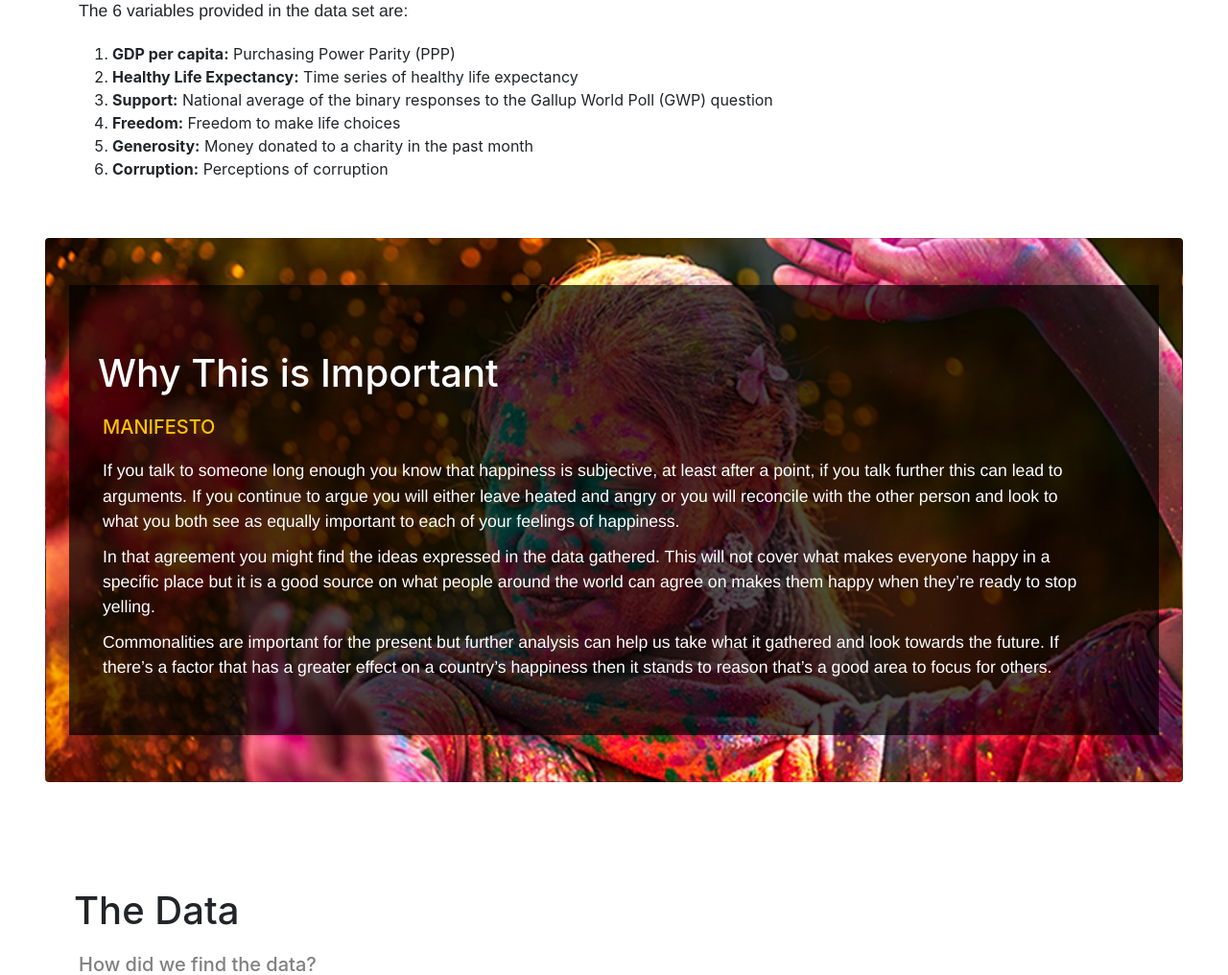
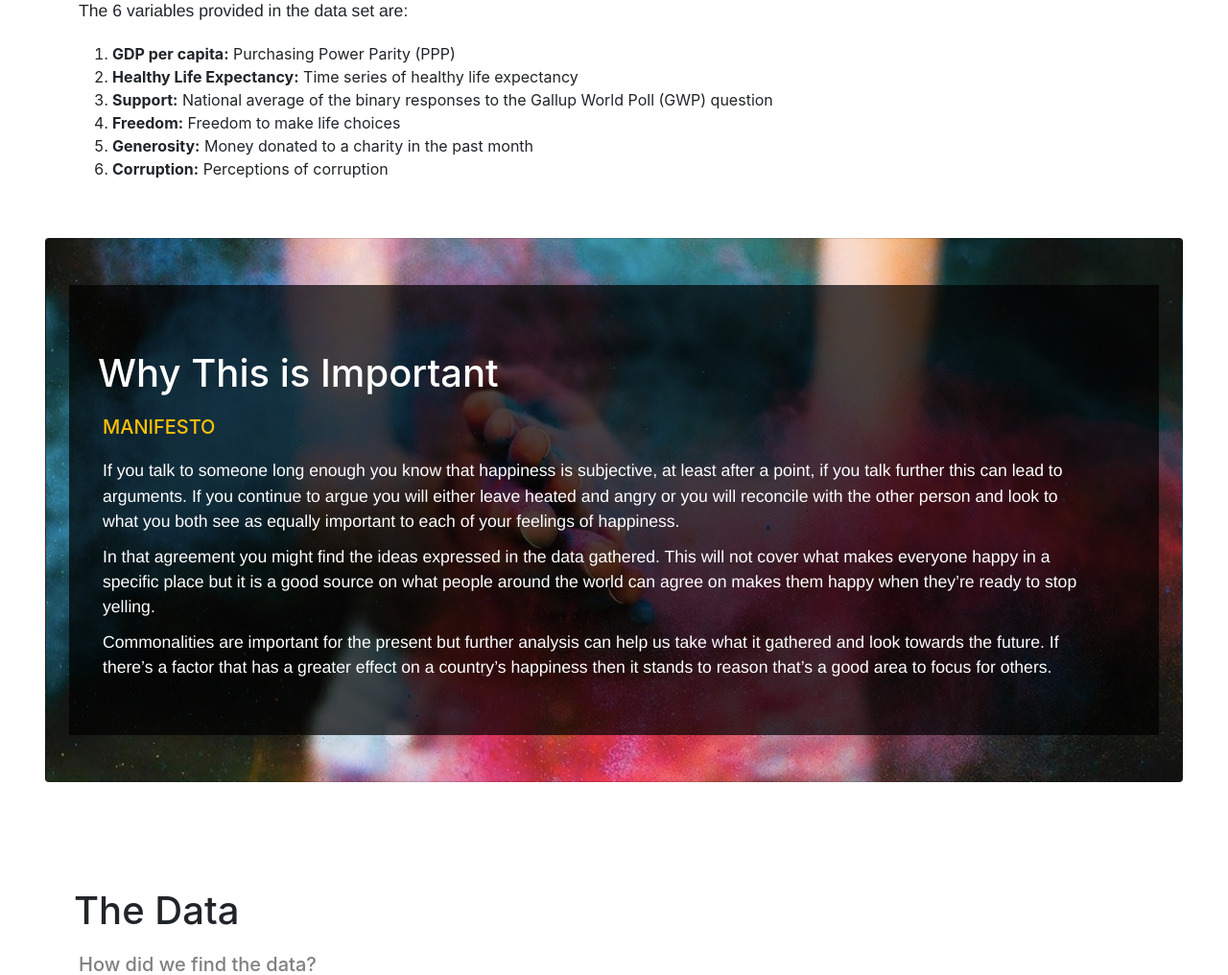
Before and after one commit to anishaa95/Happiness_Index_Final_Project, a Flask app: page /project3 in a window 1280 px wide. Shown: the part 936-1952 px from the top of the page at 96% size. Run offline with Flask 2, Linux system fonts and the light colour scheme; data that the repository does not hold is empty; some libraries are stand-ins or nearby versions.

Commit message:
New Image

```diff
--- a/templates/project3.html
+++ b/templates/project3.html
@@ -130,7 +130,7 @@
                 <!-- End of Index section -->
                 <!-- Why is Importat section -->
                 <div class="row-md-12 row_groups">
-                    <div class="card card-image" style="background-image: url(static/Images/holi_festival_in_india_full.png.jpeg); background-position: center; background-size:cover;">
+                    <div class="card card-image" style="background-image: url(static/Images/holi_2020_cover_1583817007024.jpg); background-position: center; background-size:cover;">
                         <div class="text-white text-center rgba-stylish-strong py-5 px-4">
                           <div class="py-5" style="background-color: rgba(0, 0, 0, 0.7);">
 
```
Also changed, not shown: static/Images/Bar_index.png (deleted), static/Images/holi_2020_cover_1583817007024.jpg (added), static/Images/holi_festival_in_india_full.png.jpeg (deleted).
